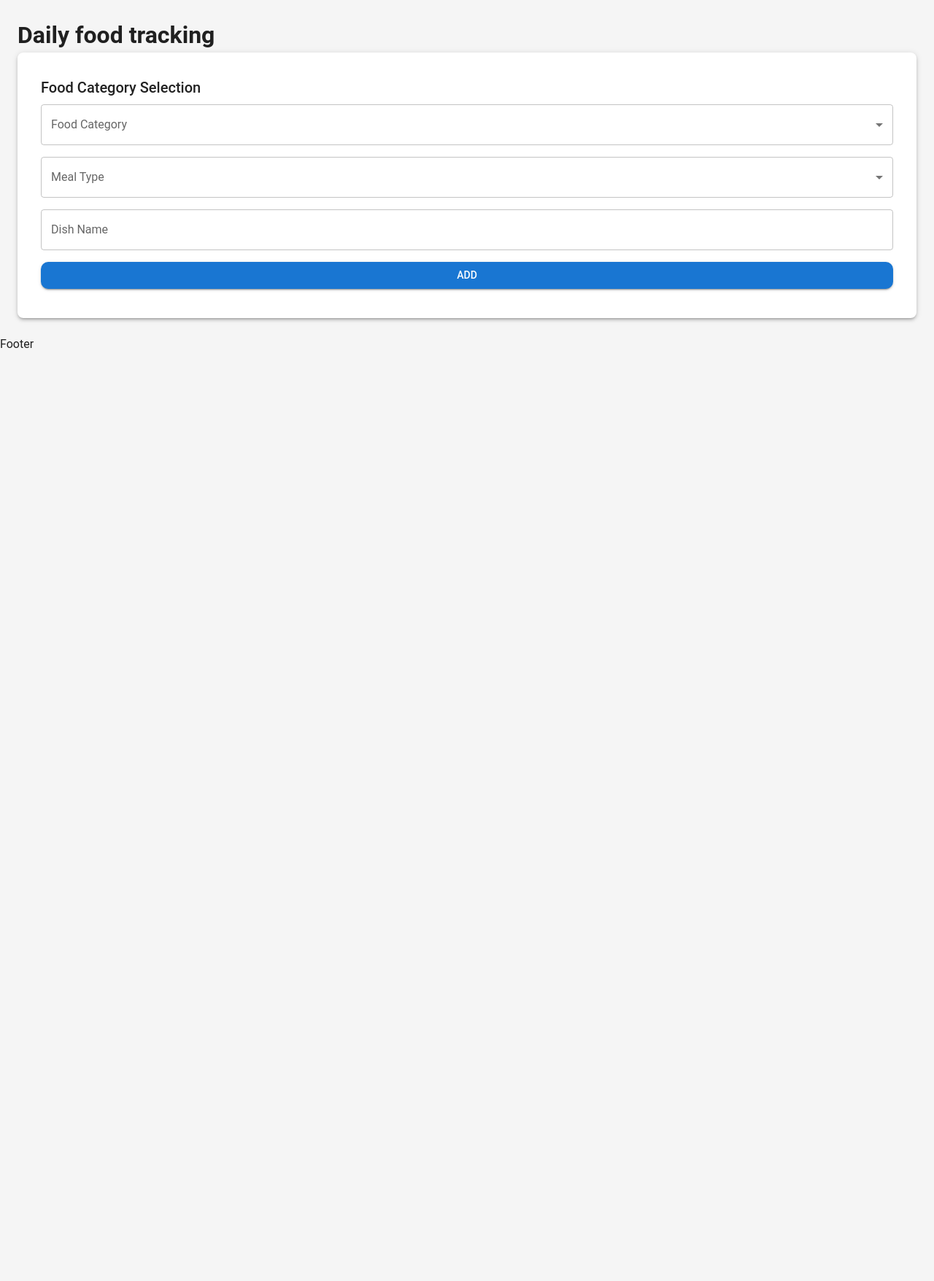
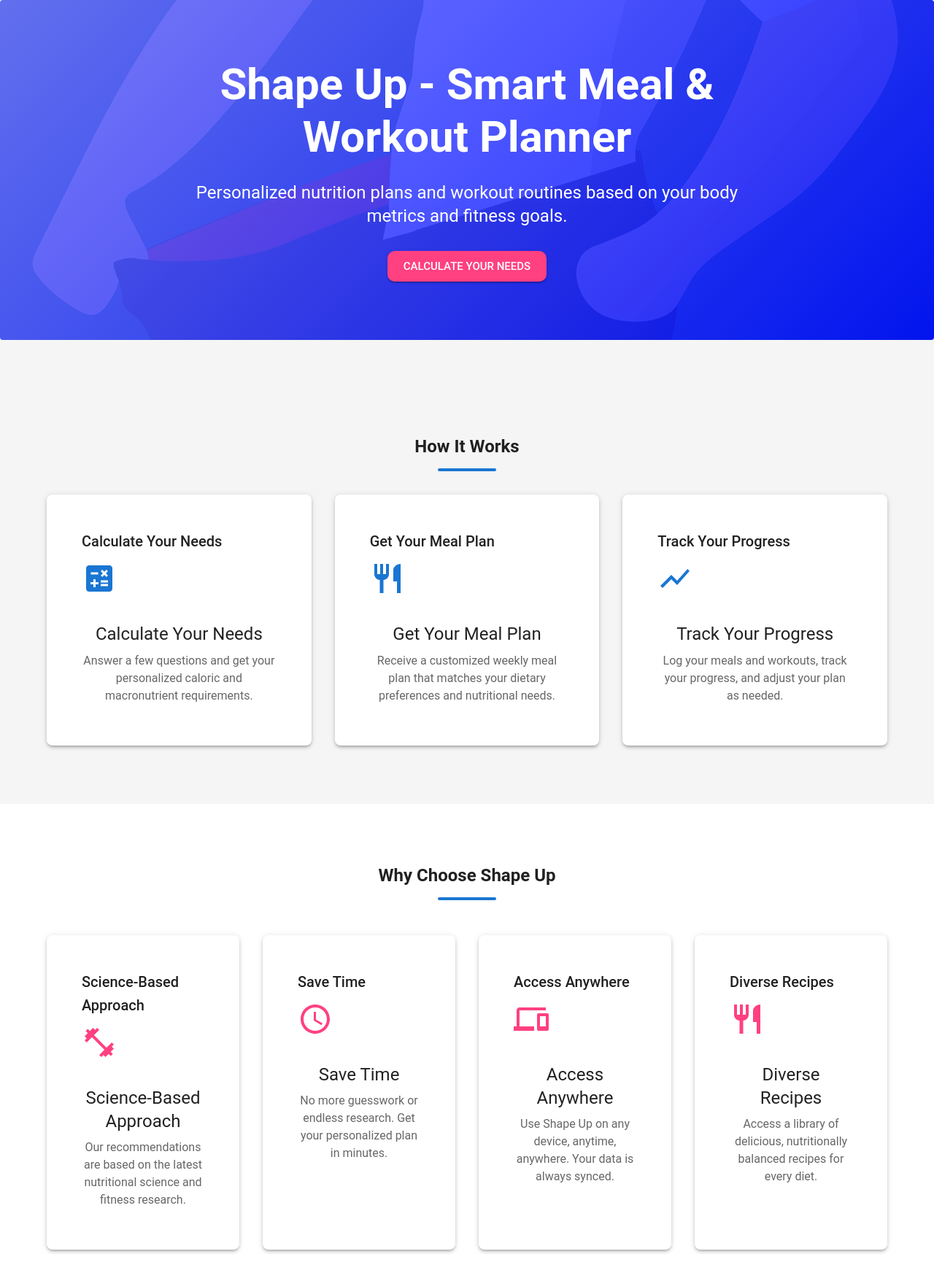
Before and after one commit to MishanyaZh/shape-up, a Next.js app: page / in a window 1280 px wide. Shown: the top 1756 px of the page at 73% size. Before the commit the page ends 800 px from the top, so only its background shows below. Built offline with nearby package versions, Linux system fonts and the light colour scheme.

Commit message:
add HeroSection and FeatureCard components, update Home and DailyTracking pages

```diff
--- a/package.json
+++ b/package.json
@@ -13,6 +13,7 @@
   "dependencies": {
     "@emotion/react": "^11.14.0",
     "@emotion/styled": "^11.14.0",
+    "@mui/icons-material": "^6.4.7",
     "@mui/material": "^6.4.4",
     "next": "15.1.7",
     "react": "^19.0.0",
--- a/src/app/page.tsx
+++ b/src/app/page.tsx
@@ -1,16 +1,129 @@
 'use client';
 
-import FoodTrackingCard from '@/features/food-tracking/FoodTrackingCard';
+import { styled } from '@mui/material/styles';
+import Container from '@mui/material/Container';
+import Stack from '@mui/material/Stack';
+import Typography from '@mui/material/Typography';
+import Box from '@mui/material/Box';
+import CalculateIcon from '@mui/icons-material/Calculate';
+import RestaurantIcon from '@mui/icons-material/Restaurant';
+import ShowChartIcon from '@mui/icons-material/ShowChart';
+import FitnessCenterIcon from '@mui/icons-material/FitnessCenter';
+import AccessTimeIcon from '@mui/icons-material/AccessTime';
+import DevicesIcon from '@mui/icons-material/Devices';
+import HeroSection from '@/shared/ui/HeroSection';
+import FeatureCard from '@/shared/ui/FeatureCard';
+
+const SectionTitle = styled(Typography)(({ theme }) => ({
+  marginBottom: theme.spacing(6),
+  textAlign: 'center',
+  position: 'relative',
+  '&::after': {
+    content: '""',
+    position: 'absolute',
+    bottom: '-16px',
+    left: '50%',
+    transform: 'translateX(-50%)',
+    width: '80px',
+    height: '4px',
+    background: theme.palette.primary.main,
+    borderRadius: '2px',
+  },
+}));
+
+const Section = styled(Box)(({ theme }) => ({
+  padding: theme.spacing(10, 0),
+}));
 
 export default function Home() {
   return (
-    <div>
-      <main>
-        <FoodTrackingCard />
-      </main>
-      <footer>
-        <p>Footer</p>
-      </footer>
-    </div>
+    <Box sx={{ pb: 8 }}>
+      {/* Hero Section */}
+      <HeroSection
+        title="Shape Up - Smart Meal & Workout Planner"
+        description="Personalized nutrition plans and workout routines based on your body metrics and fitness goals."
+        ctaText="Calculate Your Needs"
+        ctaLink="/calculators"
+      />
+
+      {/* How It Works Section */}
+      <Section>
+        <Container>
+          <SectionTitle variant="h3" as="h2">
+            How It Works
+          </SectionTitle>
+
+          <Stack
+            direction={{ xs: 'column', md: 'row' }}
+            spacing={4}
+            sx={{ mt: 4 }}
+          >
+            <Box sx={{ width: { xs: '100%', md: '33.33%' } }}>
+              <FeatureCard
+                icon={<CalculateIcon fontSize="inherit" color="primary" />}
+                title="Calculate Your Needs"
+                description="Answer a few questions and get your personalized caloric and macronutrient requirements."
+              />
+            </Box>
+            <Box sx={{ width: { xs: '100%', md: '33.33%' } }}>
+              <FeatureCard
+                icon={<RestaurantIcon fontSize="inherit" color="primary" />}
+                title="Get Your Meal Plan"
+                description="Receive a customized weekly meal plan that matches your dietary preferences and nutritional needs."
+              />
+            </Box>
+            <Box sx={{ width: { xs: '100%', md: '33.33%' } }}>
+              <FeatureCard
+                icon={<ShowChartIcon fontSize="inherit" color="primary" />}
+                title="Track Your Progress"
+                description="Log your meals and workouts, track your progress, and adjust your plan as needed."
+              />
+            </Box>
+          </Stack>
+        </Container>
+      </Section>
+
+      {/* Benefits Section */}
+      <Section sx={{ bgcolor: 'background.paper' }}>
+        <Container>
+          <SectionTitle variant="h3" as="h2">
+            Why Choose Shape Up
+          </SectionTitle>
+
+          <Stack direction="row" flexWrap="wrap" sx={{ mt: 4, mx: -2 }}>
+            <Box sx={{ width: { xs: '100%', sm: '50%', md: '25%' }, p: 2 }}>
+              <FeatureCard
+                icon={
+                  <FitnessCenterIcon fontSize="inherit" color="secondary" />
+                }
+                title="Science-Based Approach"
+                description="Our recommendations are based on the latest nutritional science and fitness research."
+              />
+            </Box>
+            <Box sx={{ width: { xs: '100%', sm: '50%', md: '25%' }, p: 2 }}>
+              <FeatureCard
+                icon={<AccessTimeIcon fontSize="inherit" color="secondary" />}
+                title="Save Time"
+                description="No more guesswork or endless research. Get your personalized plan in minutes."
+              />
+            </Box>
+            <Box sx={{ width: { xs: '100%', sm: '50%', md: '25%' }, p: 2 }}>
+              <FeatureCard
+                icon={<DevicesIcon fontSize="inherit" color="secondary" />}
+                title="Access Anywhere"
+                description="Use Shape Up on any device, anytime, anywhere. Your data is always synced."
+              />
+            </Box>
+            <Box sx={{ width: { xs: '100%', sm: '50%', md: '25%' }, p: 2 }}>
+              <FeatureCard
+                icon={<RestaurantIcon fontSize="inherit" color="secondary" />}
+                title="Diverse Recipes"
+                description="Access a library of delicious, nutritionally balanced recipes for every diet."
+              />
+            </Box>
+          </Stack>
+        </Container>
+      </Section>
+    </Box>
   );
 }
--- /dev/null
+++ b/src/shared/ui/FeatureCard.tsx
@@ -0,0 +1,45 @@
+import Box from '@mui/material/Box';
+import Typography from '@mui/material/Typography';
+import { styled } from '@mui/material/styles';
+import Card from './Card';
+
+interface FeatureCardProps {
+  icon: React.ReactNode;
+  title: string;
+  description: string;
+}
+
+const StyledCard = styled(Card)(({ theme }) => ({
+  height: '100%',
+  display: 'flex',
+  flexDirection: 'column',
+  alignItems: 'center',
+  padding: theme.spacing(4),
+  transition: 'transform 0.3s ease-in-out',
+  '&:hover': {
+    transform: 'translateY(-8px)',
+  },
+}));
+
+const IconWrapper = styled(Box)(({ theme }) => ({
+  fontSize: '48px',
+  marginBottom: theme.spacing(2),
+}));
+
+export default function FeatureCard({
+  icon,
+  title,
+  description,
+}: FeatureCardProps) {
+  return (
+    <StyledCard title={title}>
+      <IconWrapper>{icon}</IconWrapper>
+      <Typography variant="h5" component="h3" gutterBottom align="center">
+        {title}
+      </Typography>
+      <Typography variant="body1" color="text.secondary" align="center">
+        {description}
+      </Typography>
+    </StyledCard>
+  );
+}
--- /dev/null
+++ b/src/shared/ui/HeroSection.tsx
@@ -0,0 +1,70 @@
+import { styled } from '@mui/material/styles';
+import Container from '@mui/material/Container';
+import Typography from '@mui/material/Typography';
+import Box from '@mui/material/Box';
+import Button from './Button';
+import Link from 'next/link';
+
+interface HeroSectionProps {
+  title: string;
+  description: string;
+  ctaText: string;
+  ctaLink: string;
+}
+
+const HeroContainer = styled(Box)(({ theme }) => ({
+  backgroundImage: 'linear-gradient(135deg, #6B73FF 0%, #000DFF 100%)',
+  color: 'white',
+  padding: theme.spacing(10, 0),
+  borderRadius: theme.shape.borderRadius,
+  marginBottom: theme.spacing(6),
+  position: 'relative',
+  overflow: 'hidden',
+  '&::before': {
+    content: '""',
+    position: 'absolute',
+    top: 0,
+    right: 0,
+    bottom: 0,
+    left: 0,
+    background: 'url("/hero-pattern.jpg") repeat bottom',
+    opacity: 0.1,
+  },
+}));
+
+const ContentWrapper = styled(Container)({
+  position: 'relative',
+  zIndex: 1,
+  textAlign: 'center',
+});
+
+export default function HeroSection({
+  title,
+  description,
+  ctaText,
+  ctaLink,
+}: HeroSectionProps) {
+  return (
+    <HeroContainer>
+      <ContentWrapper maxWidth="md">
+        <Typography
+          component="h1"
+          variant="h2"
+          fontWeight="bold"
+          gutterBottom
+          sx={{ mb: 3 }}
+        >
+          {title}
+        </Typography>
+        <Typography variant="h5" sx={{ mb: 4, maxWidth: '800px', mx: 'auto' }}>
+          {description}
+        </Typography>
+        <Link href={ctaLink} passHref legacyBehavior>
+          <Button variant="contained" size="large" color="secondary">
+            {ctaText}
+          </Button>
+        </Link>
+      </ContentWrapper>
+    </HeroContainer>
+  );
+}
```
Also changed, not shown: src/app/dashboard/page.tsx (+11 -3 lines), public/hero-pattern.jpg (added), 1 other file (tests, documents, lock files or other folders).
